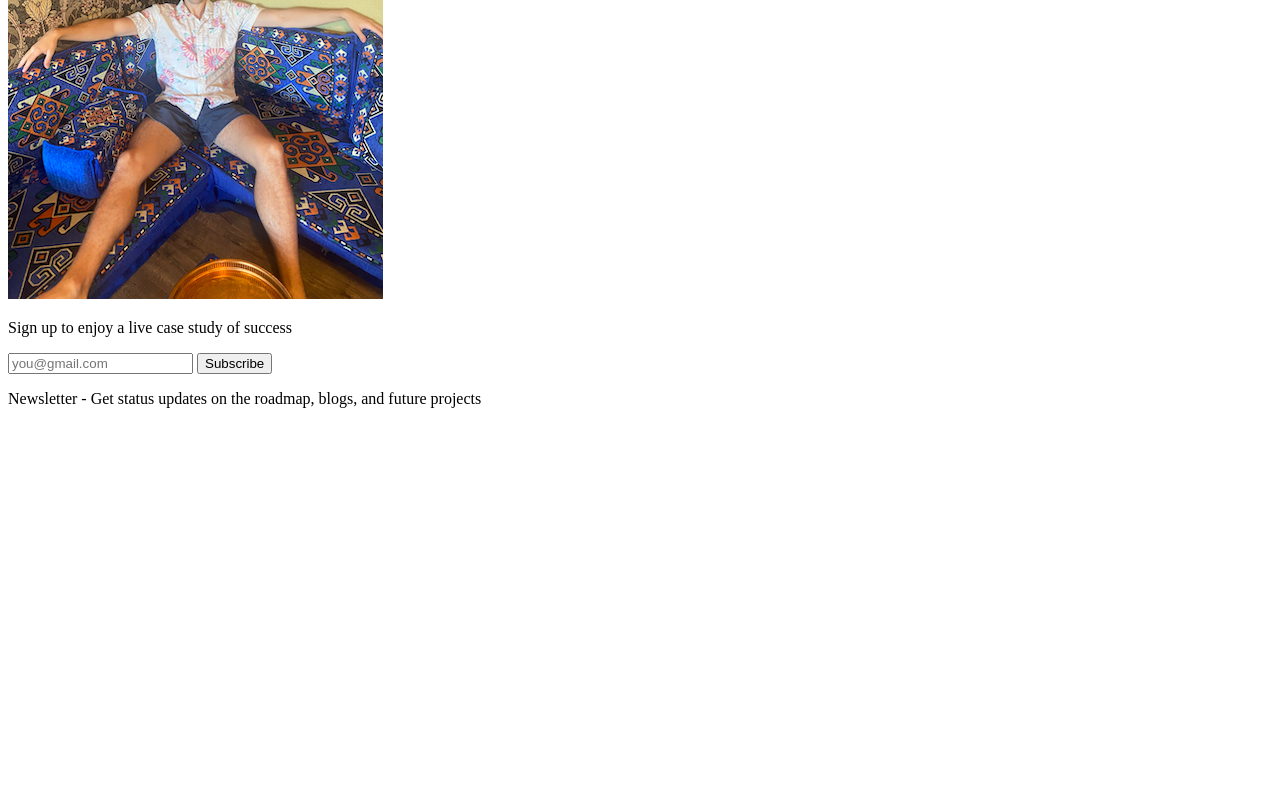
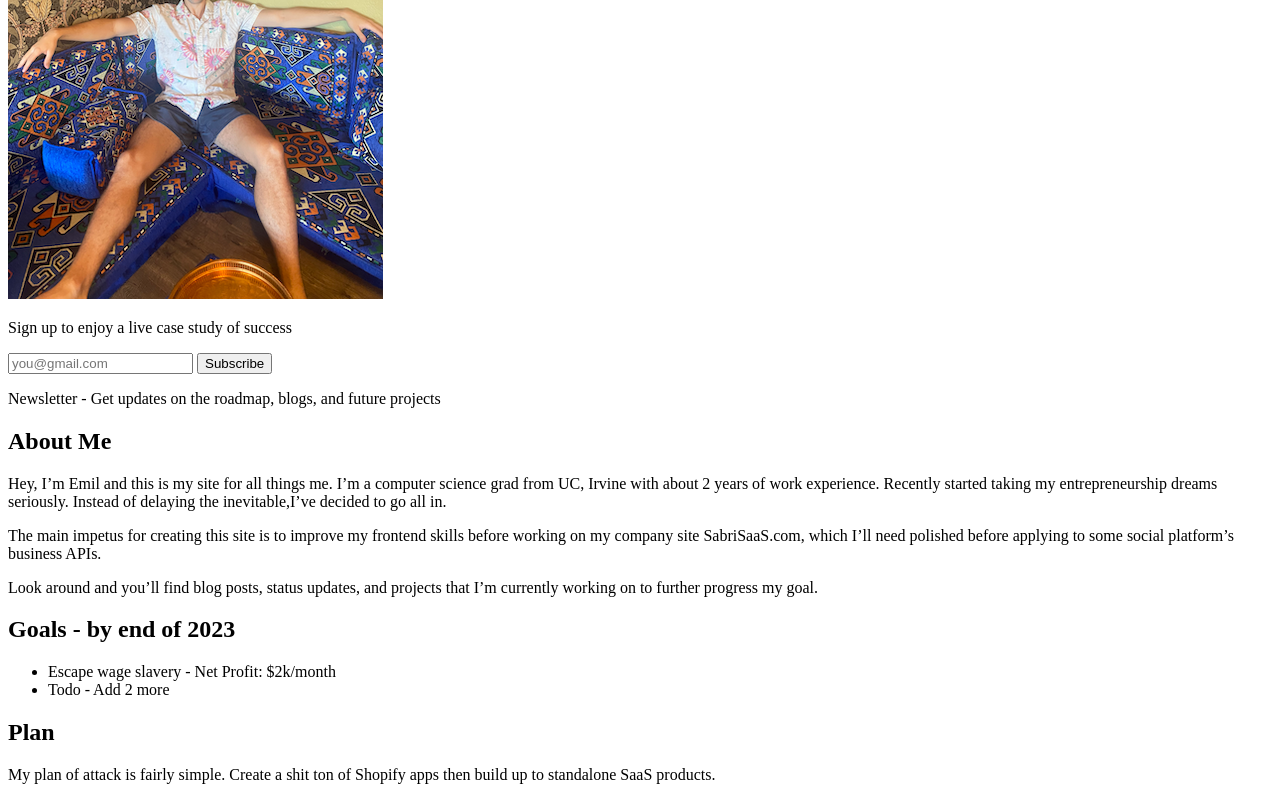
Before and after one commit to EmilSabri/EmilSabri, a SvelteKit app: page / in a window 1280 px wide. Shown: the part 375-1175 px from the top of the page. Before the commit the page ends 800 px from the top, so only its background shows below. Built offline with nearby package versions, Linux system fonts and the light colour scheme.

Commit message:
Wrote some things on the home page

```diff
--- a/src/lib/newsletter/NewsLetter.svelte
+++ b/src/lib/newsletter/NewsLetter.svelte
@@ -23,4 +23,4 @@
         <input bind:value="{email}" name="email" type="email" placeholder="you@gmail.com">
         <button>Subscribe</button>
     </form>
-<p>Newsletter - Get status updates on the roadmap, blogs, and future projects</p>
+<p>Newsletter - Get updates on the roadmap, blogs, and future projects</p>
--- a/src/routes/+page.svelte
+++ b/src/routes/+page.svelte
@@ -7,5 +7,39 @@
     <h2>I've been expecting you...</h2>
     <img src="/images/boss.png" alt="Emil the Boss" />
     <NewsLetter />
+</section>
 
+<section>
+    <h1>About Me</h1>
+    <p>
+        Hey, I’m Emil and this is my site for all things me.
+        I’m a computer science grad from UC, Irvine with about 2 years of work experience.
+        Recently started taking my entrepreneurship dreams seriously.
+        Instead of delaying the inevitable,I’ve decided to go all in.
+    </p>
+    <p>
+        The main impetus for creating this site is to improve my frontend skills before working
+        on my company site SabriSaaS.com, which I’ll need polished before applying to some
+        social platform’s business APIs.
+    </p>
+    <p>
+        Look around and you’ll find blog posts, status updates, and projects that I’m currently
+        working on to further progress my goal.
+    </p>
 </section>
+
+<section>
+    <h1>Goals - by end of 2023</h1>
+    <ul>
+        <li>Escape wage slavery - Net Profit: $2k/month </li>
+        <li>Todo - Add 2 more</li>
+    </ul>
+</section>
+
+<section>
+    <h1>Plan</h1>
+    <p>
+        My plan of attack is fairly simple.
+        Create a shit ton of Shopify apps then build up to standalone SaaS products.
+    </p>
+</section>
```
